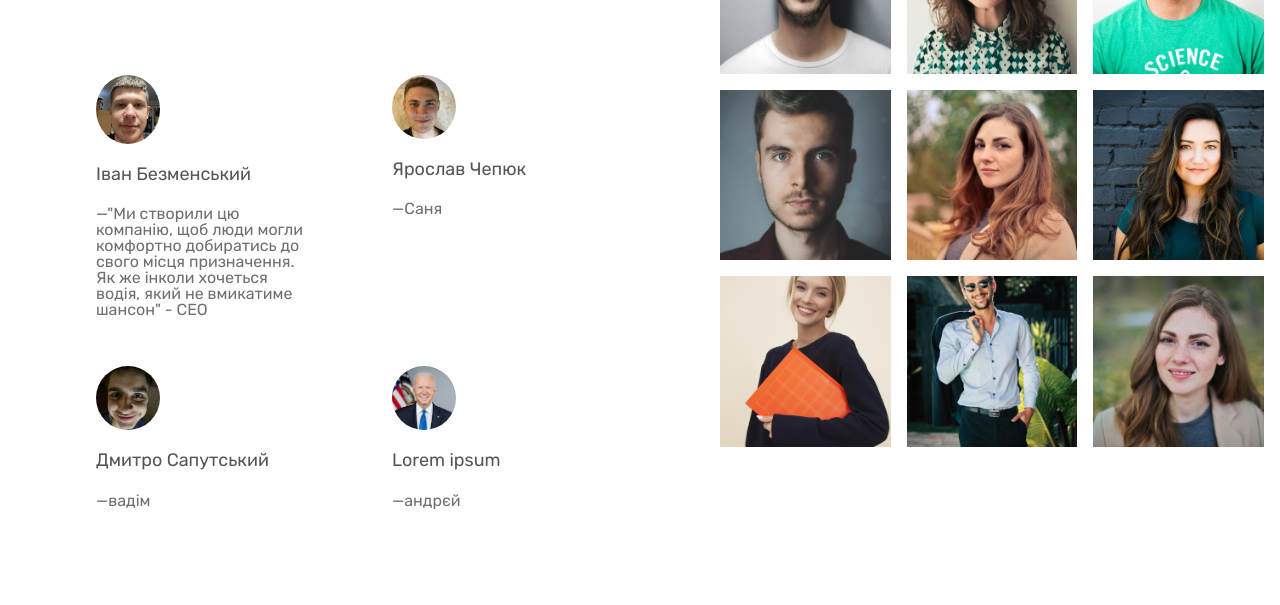
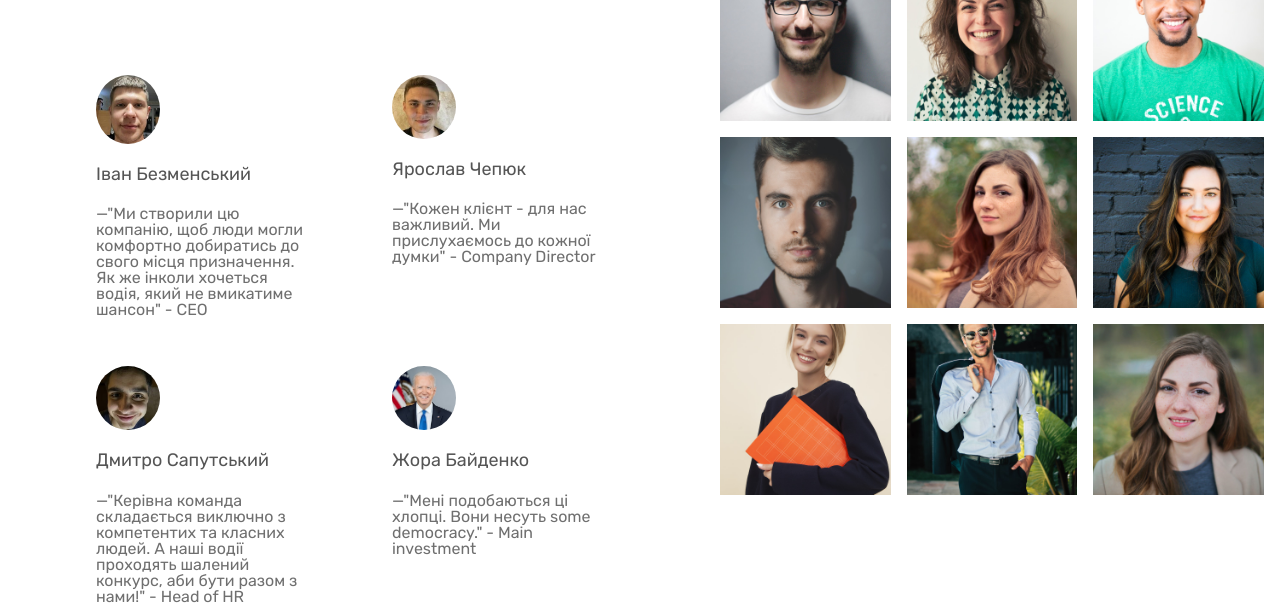
Before and after one commit to bezmn/SpeedGo, a plain HTML site: page personal.html in a window 1280 px wide. Shown: the part 351-956 px from the top of the page. Drawn offline with nearby package versions, Linux system fonts and the light colour scheme.

Commit message:
update personal

```diff
--- a/personal.html
+++ b/personal.html
@@ -47,7 +47,7 @@
           <blockquote class="personal-text">
             Ярослав Чепюк
           </blockquote>
-          <p class="personal-name">&mdash;Саня</p>
+          <p class="personal-name">&mdash;"Кожен клієнт - для нас важливий. Ми прислухаємось до кожної думки" - Company Director</p>
         </figure>
 
         <figure class="personal">
@@ -55,15 +55,15 @@
           <blockquote class="personal-text">
             Дмитро Сапутський
           </blockquote>
-          <p class="personal-name">&mdash;вадім</p>
+          <p class="personal-name">&mdash;"Керівна команда складається виключно з компетентих та класних людей. А наші водії проходять шалений конкурс, аби бути разом з нами!" - Head of HR</p>
         </figure>
 
         <figure class="personal">
           <img class="personal-image" src="img/customers/biden.jpg" />
           <blockquote class="personal-text">
-            Lorem ipsum
+            Жора Байденко
           </blockquote>
-          <p class="personal-name">&mdash;андрєй</p>
+          <p class="personal-name">&mdash;"Мені подобаються ці хлопці. Вони несуть some democracy." - Main investment</p>
         </figure>
       </div>
     </div>
```
